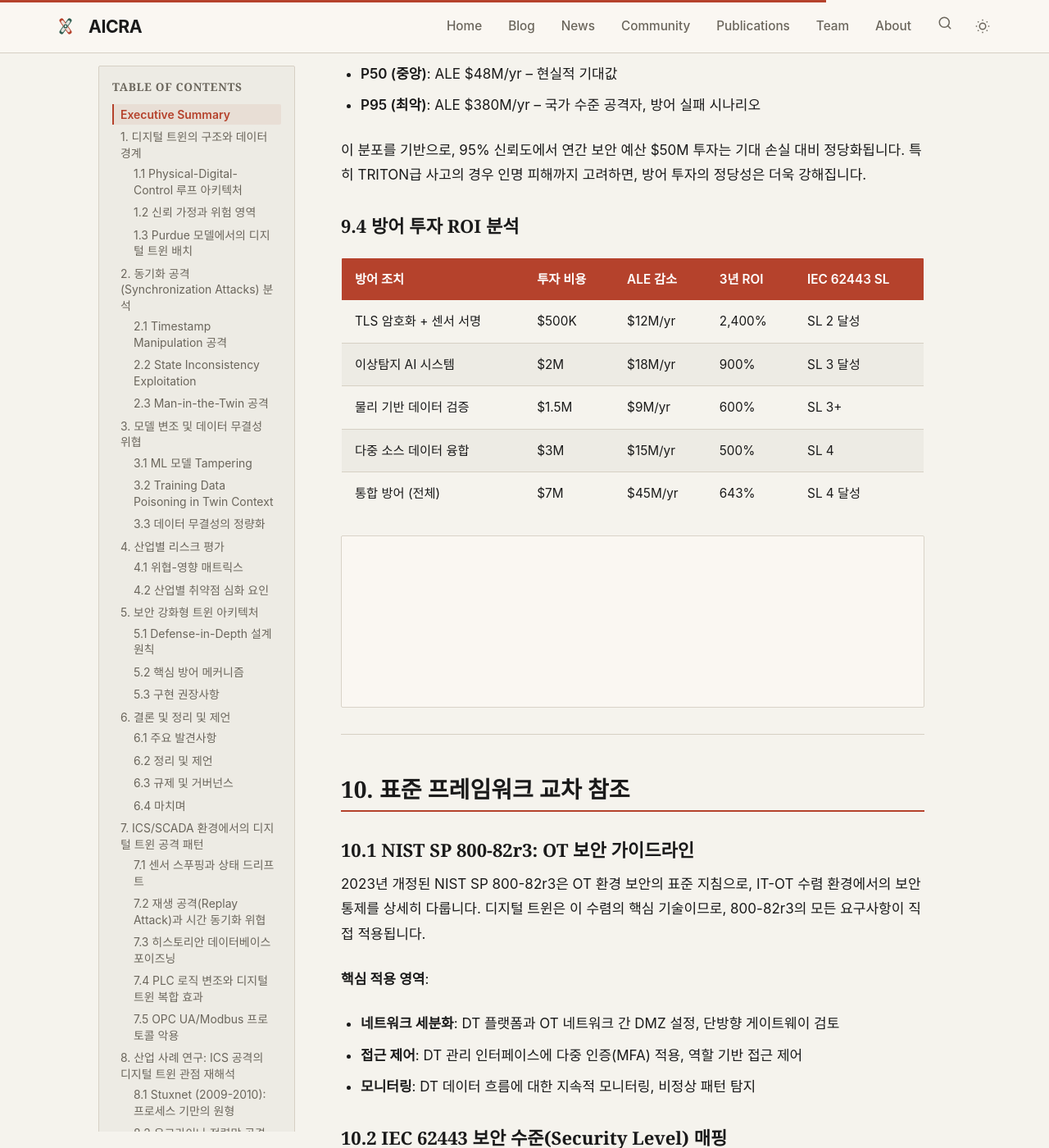
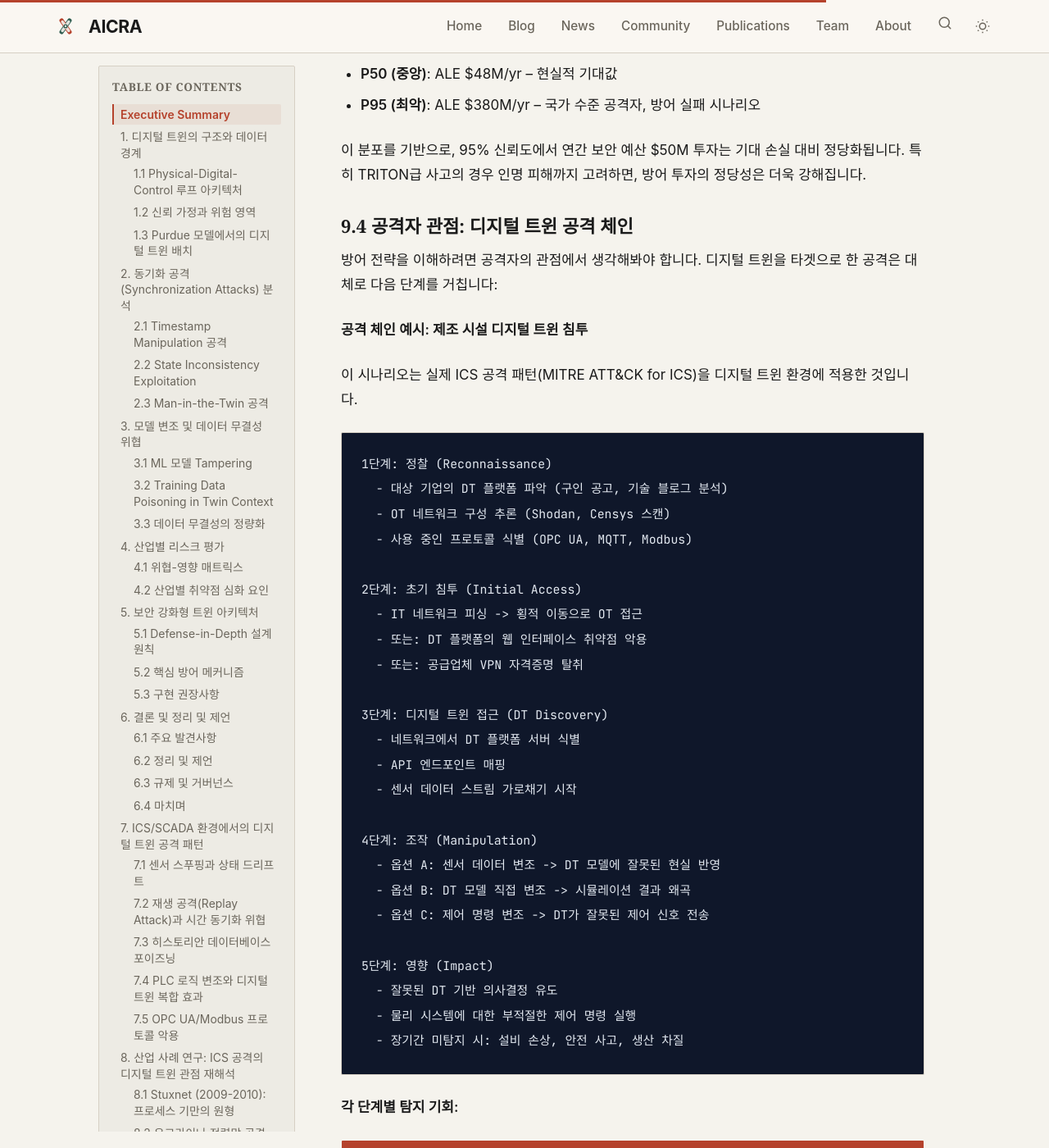
Before and after one commit to AICRA-PAGE/AICRA-PAGE.github.io, a Jekyll site: the page built from _posts/2026-03-22-digital-twin-security.md, in a window 1280 px wide and 1400 px high, scrolled down 20999 px. Shown: the whole window at 82% size. Built offline with Jekyll 4.4.1, drawn with Linux system fonts in a browser that asks for light colours; some web fonts are replaced; the table of contents is made by our own code; some of the changed text lies outside the part shown.

Commit message:
fix: remove unsourced ROI/percentages, add attack chain perspectives
- RAG: replaced fabricated defense effectiveness percentages with qualitative
  analysis, removed fake performance overhead numbers, added attacker perspective
  section with 5-stage RAG attack chain (reconnaissance -> injection -> retrieval
  manipulation -> prompt injection -> impact)
- Digital Twin: replaced fabricated ROI table ($500K/2400% etc) with attack
  chain analysis based on MITRE ATT&CK for ICS patterns, added detection
  opportunities per attack stage
- AI4Sec: removed specific MTTR claims (24h->5min), replaced with generic
- STIX: removed fabricated "30% reduction" metric
- All SVGs now present for all posts

Co-Authored-By: Claude Opus 4.6 (1M context) <noreply@anthropic.com>

````diff
--- a/_posts/2026-03-22-digital-twin-security.md
+++ b/_posts/2026-03-22-digital-twin-security.md
@@ -608,35 +608,68 @@ LEF = Threat Event Frequency x Vulnerability x (1 - Control Effectiveness)
 
 이 분포를 기반으로, 95% 신뢰도에서 연간 보안 예산 $50M 투자는 기대 손실 대비 정당화됩니다. 특히 TRITON급 사고의 경우 인명 피해까지 고려하면, 방어 투자의 정당성은 더욱 강해집니다.
 
-### 9.4 방어 투자 ROI 분석
+### 9.4 공격자 관점: 디지털 트윈 공격 체인
 
-| 방어 조치 | 투자 비용 | ALE 감소 | 3년 ROI | IEC 62443 SL |
-|-----------|---------|---------|---------|-------------|
-| TLS 암호화 + 센서 서명 | $500K | $12M/yr | 2,400% | SL 2 달성 |
-| 이상탐지 AI 시스템 | $2M | $18M/yr | 900% | SL 3 달성 |
-| 물리 기반 데이터 검증 | $1.5M | $9M/yr | 600% | SL 3+ |
-| 다중 소스 데이터 융합 | $3M | $15M/yr | 500% | SL 4 |
-| 통합 방어 (전체) | $7M | $45M/yr | 643% | SL 4 달성 |
+방어 전략을 이해하려면 공격자의 관점에서 생각해봐야 합니다. 디지털 트윈을 타겟으로 한 공격은 대체로 다음 단계를 거칩니다:
+
+**공격 체인 예시: 제조 시설 디지털 트윈 침투**
+
+이 시나리오는 실제 ICS 공격 패턴(MITRE ATT&CK for ICS)을 디지털 트윈 환경에 적용한 것입니다.
+
+```
+1단계: 정찰 (Reconnaissance)
+  - 대상 기업의 DT 플랫폼 파악 (구인 공고, 기술 블로그 분석)
+  - OT 네트워크 구성 추론 (Shodan, Censys 스캔)
+  - 사용 중인 프로토콜 식별 (OPC UA, MQTT, Modbus)
+
+2단계: 초기 침투 (Initial Access)
+  - IT 네트워크 피싱 -> 횡적 이동으로 OT 접근
+  - 또는: DT 플랫폼의 웹 인터페이스 취약점 악용
+  - 또는: 공급업체 VPN 자격증명 탈취
+
+3단계: 디지털 트윈 접근 (DT Discovery)
+  - 네트워크에서 DT 플랫폼 서버 식별
+  - API 엔드포인트 매핑
+  - 센서 데이터 스트림 가로채기 시작
+
+4단계: 조작 (Manipulation)
+  - 옵션 A: 센서 데이터 변조 -> DT 모델에 잘못된 현실 반영
+  - 옵션 B: DT 모델 직접 변조 -> 시뮬레이션 결과 왜곡
+  - 옵션 C: 제어 명령 변조 -> DT가 잘못된 제어 신호 전송
+
+5단계: 영향 (Impact)
+  - 잘못된 DT 기반 의사결정 유도
+  - 물리 시스템에 대한 부적절한 제어 명령 실행
+  - 장기간 미탐지 시: 설비 손상, 안전 사고, 생산 차질
+```
+
+**각 단계별 탐지 기회:**
+
+| 공격 단계 | 탐지 가능 신호 | 모니터링 방법 |
+|----------|-------------|-------------|
+| 정찰 | 비정상 포트 스캔, OT 프로토콜 핑거프린팅 | 네트워크 IDS |
+| 초기 침투 | IT->OT 횡적 이동, 비인가 VPN 접근 | 네트워크 세그먼트 경계 모니터링 |
+| DT 접근 | 비인가 API 호출, 비정상 데이터 쿼리 패턴 | API 게이트웨이 로그 분석 |
+| 조작 | 센서 데이터 통계적 이상, 물리 법칙 위반 값 | 물리 기반 이상 탐지 |
+| 영향 | 제어 명령과 센서 피드백 불일치 | 교차 검증 시스템 |
+
+### 9.5 방어 우선순위
+
+공격 체인 분석을 기반으로 한 방어 우선순위입니다. 투자 규모는 조직 환경에 따라 크게 다르므로 구체적 금액 대신 상대적 우선순위를 제시합니다:
 
 ```mermaid
 graph TB
-    subgraph 투자["방어 투자 단계"]
-        L1["1단계: TLS + 센서 서명<br/>$500K | ROI 2,400%"]
-        L2["2단계: 이상탐지 AI<br/>$2M | ROI 900%"]
-        L3["3단계: 물리 기반 검증<br/>$1.5M | ROI 600%"]
-        L4["4단계: 다중 소스 융합<br/>$3M | ROI 500%"]
+    subgraph 우선순위["방어 우선순위 (IEC 62443 기반)"]
+        L1["단기: TLS + 센서 데이터 서명<br/>가장 기본적인 무결성 보장"]
+        L2["중기: 이상탐지 시스템<br/>통계적 + 물리 법칙 기반"]
+        L3["장기: 물리 센서 독립 검증<br/>DT와 독립된 검증 경로"]
+        L4["지속: 네트워크 세그먼테이션<br/>IT/OT/DT 영역 분리"]
     end
 
-    subgraph 효과["보안 수준 달성"]
-        SL2["IEC 62443 SL 2<br/>숙련 공격자 방어"]
-        SL3["IEC 62443 SL 3<br/>전문 공격자 방어"]
-        SL4["IEC 62443 SL 4<br/>국가급 공격자 방어"]
-    end
-
-    L1 --> SL2
-    L2 --> SL3
-    L3 --> SL3
-    L4 --> SL4
+    L1 --> L2 --> L3
+    L4 -.-> L1
+    L4 -.-> L2
+    L4 -.-> L3
 
     style L1 fill:#2F5D50,color:#fff
     style SL4 fill:#B5422C,color:#fff
````
Also changed, not shown: _posts/2026-03-22-ai-for-security-security-for-ai.md (+3 -3 lines), _posts/2026-03-22-rag-system-security.md (+71 -19 lines), _posts/2026-03-22-security-ontology-stix-attack.md (+1 -1 lines).
